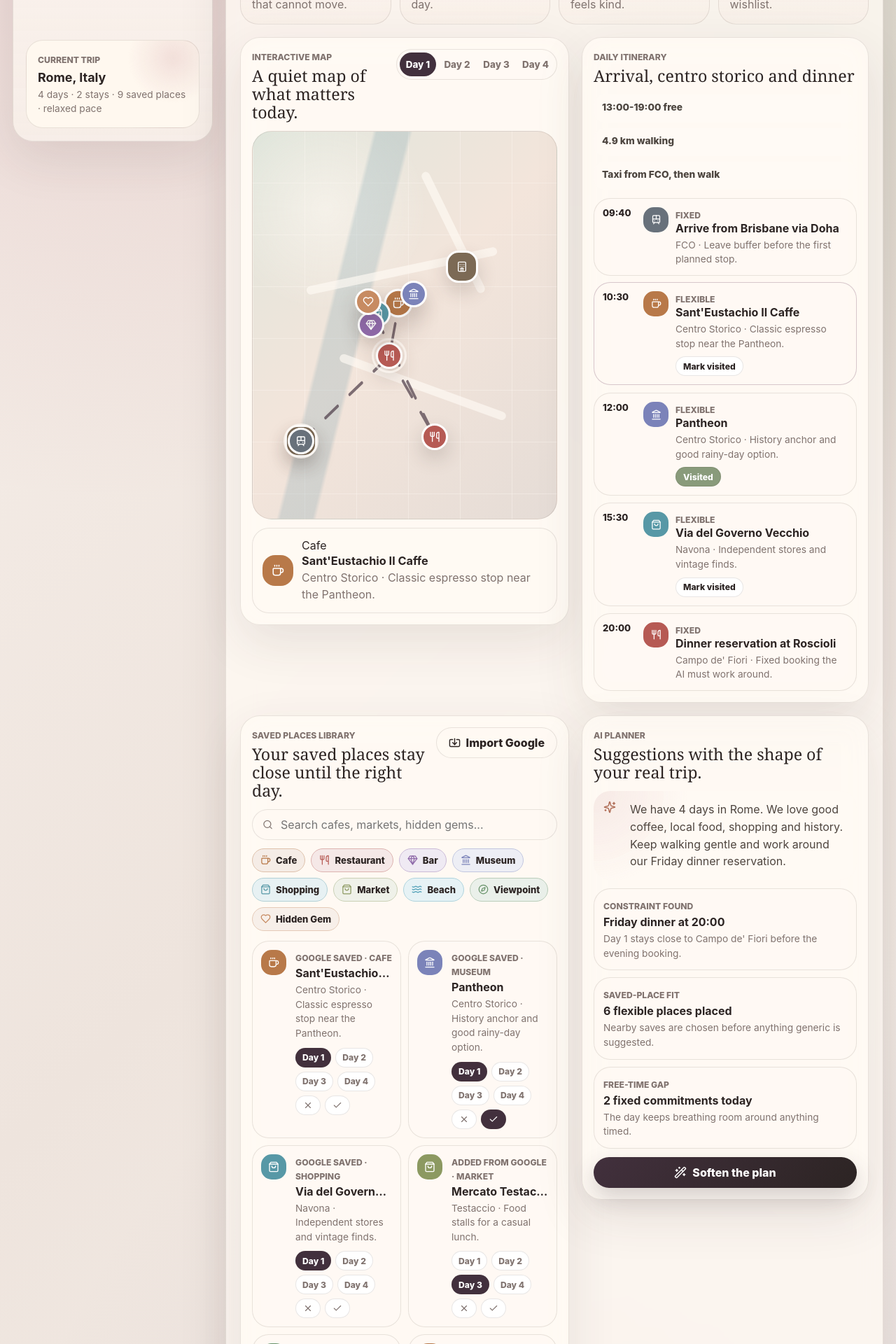
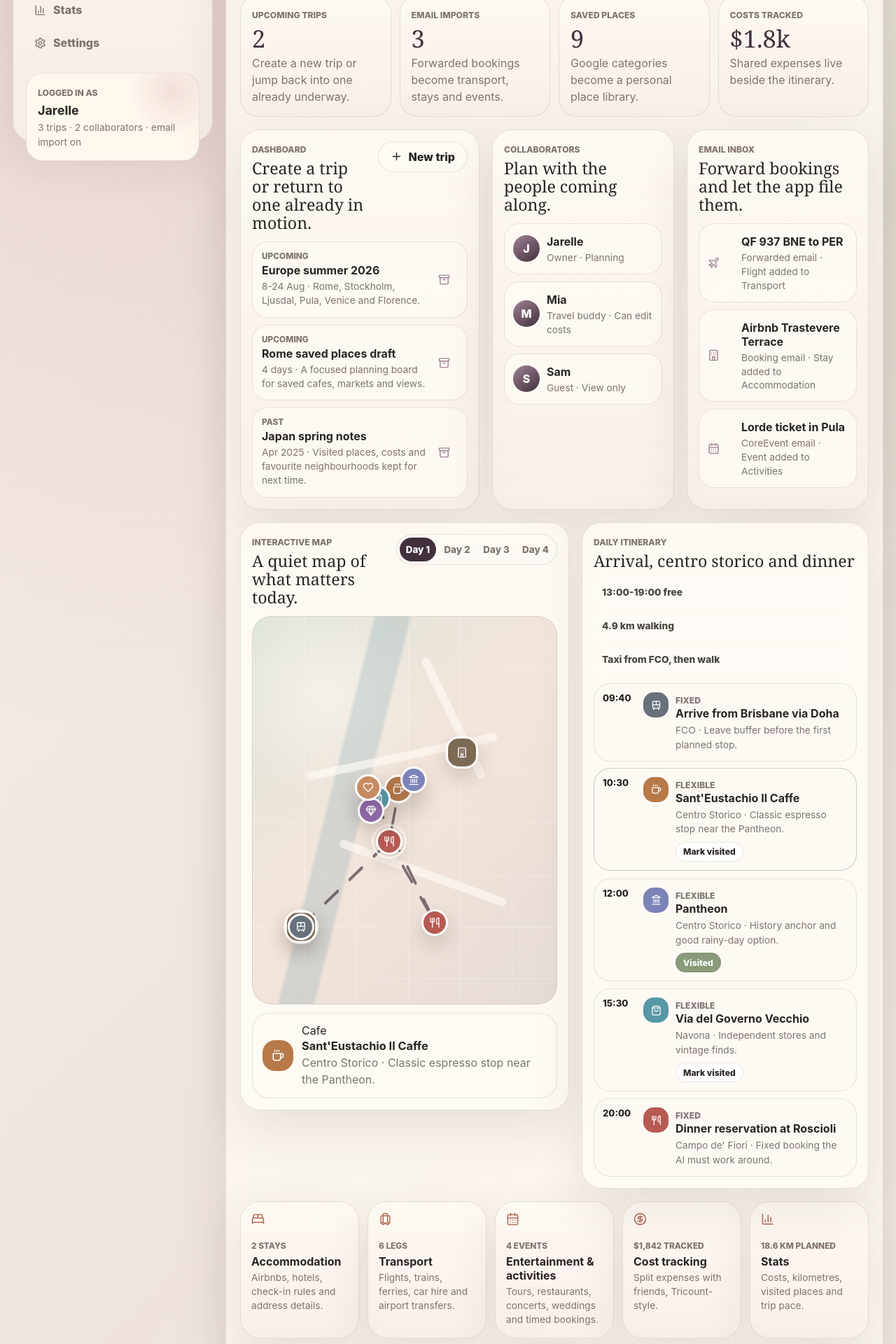
Before and after one commit to jarelletane/travel-companion, a React (Vite) app: page / in a window 1280 px wide. Shown: the part 580-2500 px from the top of the page at 70% size. Built offline with nearby package versions, Linux system fonts and the light colour scheme.

Commit message:
Expand MVP trip planning flow

```diff
--- a/src/App.tsx
+++ b/src/App.tsx
@@ -1,7 +1,11 @@
 import {
+  Archive,
+  BarChart3,
   BedDouble,
   CalendarDays,
+  Car,
   Check,
+  CircleDollarSign,
   Coffee,
   Compass,
   Gem,
@@ -10,8 +14,12 @@ import {
   Import,
   Landmark,
   LayoutDashboard,
+  Luggage,
   Map,
   MapPin,
+  Plane,
+  Plus,
+  Receipt,
   Search,
   Settings,
   ShoppingBag,
@@ -82,6 +90,35 @@ type MapItem = {
   kind: "stay" | "fixed" | "place";
   day?: number;
   time?: string;
+};
+
+type Trip = {
+  id: string;
+  title: string;
+  dates: string;
+  status: "upcoming" | "past";
+  summary: string;
+};
+
+type Collaborator = {
+  name: string;
+  role: string;
+  status: string;
+};
+
+type InboxItem = {
+  id: string;
+  title: string;
+  source: string;
+  status: string;
+  icon: React.ElementType;
+};
+
+type Module = {
+  title: string;
+  description: string;
+  metric: string;
+  icon: React.ElementType;
 };
 
 const categoryMeta: Record<Category, { color: string; icon: React.ElementType }> = {
@@ -307,10 +344,101 @@ const navItems = [
   { label: "Trip Overview", icon: CalendarDays },
   { label: "Daily Itinerary", icon: MapPin },
   { label: "Interactive Map", icon: Map },
-  { label: "Saved Places", icon: Heart },
-  { label: "AI Planner", icon: Sparkles },
-  { label: "Transport & Stays", icon: BedDouble },
+  { label: "Add Places", icon: Heart },
+  { label: "Create", icon: Sparkles },
+  { label: "Accommodation", icon: BedDouble },
+  { label: "Transport", icon: Train },
+  { label: "Activities", icon: CalendarDays },
+  { label: "Costs", icon: Receipt },
+  { label: "Stats", icon: BarChart3 },
   { label: "Settings", icon: Settings },
+];
+
+const trips: Trip[] = [
+  {
+    id: "euro-2026",
+    title: "Europe summer 2026",
+    dates: "8-24 Aug",
+    status: "upcoming",
+    summary: "Rome, Stockholm, Ljusdal, Pula, Venice and Florence.",
+  },
+  {
+    id: "rome-weekend",
+    title: "Rome saved places draft",
+    dates: "4 days",
+    status: "upcoming",
+    summary: "A focused planning board for saved cafes, markets and views.",
+  },
+  {
+    id: "japan-2025",
+    title: "Japan spring notes",
+    dates: "Apr 2025",
+    status: "past",
+    summary: "Visited places, costs and favourite neighbourhoods kept for next time.",
+  },
+];
+
+const collaborators: Collaborator[] = [
+  { name: "Jarelle", role: "Owner", status: "Planning" },
+  { name: "Mia", role: "Travel buddy", status: "Can edit costs" },
+  { name: "Sam", role: "Guest", status: "View only" },
+];
+
+const inboxItems: InboxItem[] = [
+  {
+    id: "qf937",
+    title: "QF 937 BNE to PER",
+    source: "Forwarded email",
+    status: "Flight added to Transport",
+    icon: Plane,
+  },
+  {
+    id: "airbnb-trastevere",
+    title: "Airbnb Trastevere Terrace",
+    source: "Booking email",
+    status: "Stay added to Accommodation",
+    icon: Hotel,
+  },
+  {
+    id: "lorde-pula",
+    title: "Lorde ticket in Pula",
+    source: "CoreEvent email",
+    status: "Event added to Activities",
+    icon: CalendarDays,
+  },
+];
+
+const modules: Module[] = [
+  {
+    title: "Accommodation",
+    description: "Airbnbs, hotels, check-in rules and address details.",
+    metric: "2 stays",
+    icon: BedDouble,
+  },
+  {
+    title: "Transport",
+    description: "Flights, trains, ferries, car hire and airport transfers.",
+    metric: "6 legs",
+    icon: Luggage,
+  },
+  {
+    title: "Entertainment & activities",
+    description: "Tours, restaurants, concerts, weddings and timed bookings.",
+    metric: "4 events",
+    icon: CalendarDays,
+  },
+  {
+    title: "Cost tracking",
+    description: "Split expenses with friends, Tricount-style.",
+    metric: "$1,842 tracked",
+    icon: CircleDollarSign,
+  },
+  {
+    title: "Stats",
+    description: "Costs, kilometres, visited places and trip pace.",
+    metric: "18.6 km planned",
+    icon: BarChart3,
+  },
 ];
 
 export function App() {
@@ -420,7 +548,6 @@ export function App() {
   const selectedItem = mapItems.find((item) => item.id === selectedItemId) ?? mapItems[0];
   const plannedCount = Object.keys(dayAssignments).length;
   const visitedCount = visitedIds.length;
-  const fixedToday = fixedEvents.filter((event) => event.day === selectedDay).length;
 
   function assignPlaceToDay(placeId: string, day: number) {
     setDayAssignments((current) => ({ ...current, [placeId]: day }));
@@ -481,53 +608,124 @@ export function App() {
         </nav>
 
         <div className="trip-card">
-          <span>Current trip</span>
-          <strong>Rome, Italy</strong>
-          <p>4 days · 2 stays · 9 saved places · relaxed pace</p>
+          <span>Logged in as</span>
+          <strong>Jarelle</strong>
+          <p>3 trips · 2 collaborators · email import on</p>
         </div>
       </aside>
 
       <section className="workspace">
         <header className="topbar">
           <div>
-            <span className="eyebrow">Your trip, gathered gently</span>
-            <h1>Plan around the places, plans and little wishes you already carry.</h1>
+            <span className="eyebrow">Your trips, gathered gently</span>
+            <h1>Forward the booking, save the bakery, invite the friend, then let the day take shape.</h1>
             <p>
-              Fixed bookings, stays, notes and saved Google places sit together
-              before AI shapes the day into something realistic and personal.
+              A calm TripIt-like home for bookings, collaborators, saved Google
+              places, costs and AI planning, without making you enter the same
+              trip twice.
             </p>
           </div>
           <div className="mood-card" aria-label="Trip mood">
             <span>Trip mood</span>
-            <strong>Slow mornings, good coffee, golden hour walks</strong>
+            <strong>Shared notes, cute bakeries, easy days, no duplicate admin</strong>
           </div>
           <button className="primary-action" onClick={() => setGenerated(true)}>
             {generated ? <Check size={18} /> : <Wand2 size={18} />}
-            {generated ? "Plan refreshed" : "Shape the days"}
+            {generated ? "Workspace refreshed" : "Create the plan"}
           </button>
         </header>
 
         <section className="summary-grid" aria-label="Trip summary">
           <article>
-            <span>Fixed events</span>
-            <strong>{fixedEvents.length}</strong>
-            <p>Dinners, tours, transport and moments that cannot move.</p>
+            <span>Upcoming trips</span>
+            <strong>{trips.filter((trip) => trip.status === "upcoming").length}</strong>
+            <p>Create a new trip or jump back into one already underway.</p>
           </article>
           <article>
-            <span>Saved library</span>
-            <strong>{savedPlaces.length}</strong>
-            <p>Personal places waiting quietly until they fit the day.</p>
+            <span>Email imports</span>
+            <strong>{inboxItems.length}</strong>
+            <p>Forwarded bookings become transport, stays and events.</p>
           </article>
           <article>
-            <span>Planned places</span>
-            <strong>{plannedCount}</strong>
-            <p>Flexible stops placed where the route still feels kind.</p>
+            <span>Saved places</span>
+            <strong>{savedPlaces.length}</strong>
+            <p>Google categories become a personal place library.</p>
           </article>
           <article>
-            <span>Visited</span>
-            <strong>{visitedCount}</strong>
-            <p>Memories kept without losing the original wishlist.</p>
+            <span>Costs tracked</span>
+            <strong>$1.8k</strong>
+            <p>Shared expenses live beside the itinerary.</p>
           </article>
+        </section>
+
+        <section className="hub-grid" aria-label="Trip dashboard">
+          <div className="hub-panel">
+            <div className="panel-heading">
+              <div>
+                <span>Dashboard</span>
+                <h2>Create a trip or return to one already in motion.</h2>
+              </div>
+              <button className="secondary-action">
+                <Plus size={17} />
+                New trip
+              </button>
+            </div>
+            <div className="trip-list">
+              {trips.map((trip) => (
+                <article key={trip.id} className="trip-row">
+                  <div>
+                    <span>{trip.status === "upcoming" ? "Upcoming" : "Past"}</span>
+                    <strong>{trip.title}</strong>
+                    <p>{trip.dates} · {trip.summary}</p>
+                  </div>
+                  <Archive size={17} />
+                </article>
+              ))}
+            </div>
+          </div>
+
+          <aside className="hub-panel compact-hub">
+            <div className="panel-heading compact">
+              <div>
+                <span>Collaborators</span>
+                <h2>Plan with the people coming along.</h2>
+              </div>
+            </div>
+            <div className="collab-list">
+              {collaborators.map((person) => (
+                <article key={person.name}>
+                  <div className="avatar">{person.name.slice(0, 1)}</div>
+                  <div>
+                    <strong>{person.name}</strong>
+                    <p>{person.role} · {person.status}</p>
+                  </div>
+                </article>
+              ))}
+            </div>
+          </aside>
+
+          <aside className="hub-panel compact-hub">
+            <div className="panel-heading compact">
+              <div>
+                <span>Email inbox</span>
+                <h2>Forward bookings and let the app file them.</h2>
+              </div>
+            </div>
+            <div className="inbox-list">
+              {inboxItems.map((item) => {
+                const Icon = item.icon;
+                return (
+                  <article key={item.id}>
+                    <Icon size={17} />
+                    <div>
+                      <strong>{item.title}</strong>
+                      <p>{item.source} · {item.status}</p>
+                    </div>
+                  </article>
+                );
+              })}
+            </div>
+          </aside>
         </section>
 
         <section className="planner-grid">
@@ -664,12 +862,26 @@ export function App() {
           </aside>
         </section>
 
+        <section className="module-grid" aria-label="Trip modules">
+          {modules.map((module) => {
+            const Icon = module.icon;
+            return (
+              <article key={module.title} className="module-card">
+                <Icon size={19} />
+                <span>{module.metric}</span>
+                <strong>{module.title}</strong>
+                <p>{module.description}</p>
+              </article>
+            );
+          })}
+        </section>
+
         <section className="lower-grid">
           <div className="library-panel">
             <div className="panel-heading">
               <div>
                 <span>Saved places library</span>
-                <h2>Your saved places stay close until the right day.</h2>
+                <h2>Look up any place, import saved lists, then choose what belongs on this trip.</h2>
               </div>
               <button className="secondary-action">
                 <Import size={17} />
@@ -683,7 +895,7 @@ export function App() {
                 <input
                   value={searchTerm}
                   onChange={(event) => setSearchTerm(event.target.value)}
-                  placeholder="Search cafes, markets, hidden gems..."
+                  placeholder="Search bakeries, markets, saved lists..."
                 />
               </label>
             </div>
@@ -758,34 +970,34 @@ export function App() {
             <div className="panel-heading compact">
               <div>
                 <span>AI planner</span>
-                <h2>Suggestions with the shape of your real trip.</h2>
+                <h2>Create a day from everything already in the trip.</h2>
               </div>
             </div>
 
             <div className="prompt-box">
               <Sparkles size={18} />
               <p>
-                We have 4 days in Rome. We love good coffee, local food,
-                shopping and history. Keep walking gentle and work around our
-                Friday dinner reservation.
+                Use my forwarded bookings, accommodation, transport, saved Google
+                places, collaborators' notes and costs. Suggest a gentle day in
+                Rome with bakeries nearby and no clashes.
               </p>
             </div>
 
             <div className="ai-stack">
               <article>
                 <span>Constraint found</span>
-                <strong>Friday dinner at 20:00</strong>
-                <p>Day 1 stays close to Campo de' Fiori before the evening booking.</p>
+                <strong>Email bookings parsed</strong>
+                <p>Flights, check-ins and tickets are filed into the right tabs.</p>
               </article>
               <article>
                 <span>Saved-place fit</span>
                 <strong>{plannedCount} flexible places placed</strong>
-                <p>Nearby saves are chosen before anything generic is suggested.</p>
+                <p>Nearby Google saves are chosen before generic suggestions.</p>
               </article>
               <article>
-                <span>Free-time gap</span>
-                <strong>{fixedToday} fixed commitments today</strong>
-                <p>The day keeps breathing room around anything timed.</p>
+                <span>Shared context</span>
+                <strong>{collaborators.length} travellers included</strong>
+                <p>Costs, notes and preferences stay attached to the trip.</p>
               </article>
             </div>
 
--- a/src/styles.css
+++ b/src/styles.css
@@ -323,6 +323,103 @@ button {
   font-size: 2.15rem;
   font-weight: 500;
   line-height: 1;
+}
+
+.hub-grid {
+  display: grid;
+  grid-template-columns: minmax(0, 1.35fr) minmax(260px, 0.82fr) minmax(260px, 0.9fr);
+  gap: 18px;
+  align-items: stretch;
+}
+
+.hub-panel,
+.module-card {
+  border: 1px solid var(--line);
+  border-radius: 28px;
+  background:
+    linear-gradient(180deg, rgba(255, 250, 244, 0.84), rgba(247, 237, 230, 0.68));
+  box-shadow: var(--shadow);
+}
+
+.hub-panel {
+  padding: 16px;
+}
+
+.compact-hub {
+  min-height: 100%;
+}
+
+.trip-list,
+.collab-list,
+.inbox-list {
+  display: grid;
+  gap: 10px;
+}
+
+.trip-row,
+.collab-list article,
+.inbox-list article {
+  display: grid;
+  gap: 10px;
+  align-items: center;
+  border: 1px solid var(--line);
+  border-radius: 22px;
+  background: rgba(255, 250, 244, 0.78);
+}
+
+.trip-row {
+  grid-template-columns: minmax(0, 1fr) 28px;
+  padding: 13px;
+}
+
+.collab-list article,
+.inbox-list article {
+  grid-template-columns: 38px minmax(0, 1fr);
+  padding: 12px;
+}
+
+.trip-row span,
+.module-card span {
+  display: block;
+  color: var(--muted);
+  font-size: 0.74rem;
+  font-weight: 760;
+  text-transform: uppercase;
+}
+
+.trip-row strong,
+.collab-list strong,
+.inbox-list strong,
+.module-card strong {
+  display: block;
+  margin-top: 3px;
+  color: var(--ink);
+}
+
+.trip-row p,
+.collab-list p,
+.inbox-list p,
+.module-card p {
+  margin: 4px 0 0;
+  color: var(--muted);
+  font-size: 0.86rem;
+  line-height: 1.45;
+}
+
+.trip-row svg,
+.inbox-list svg {
+  color: var(--mauve);
+}
+
+.avatar {
+  display: grid;
+  width: 38px;
+  height: 38px;
+  place-items: center;
+  border-radius: 50%;
+  color: white;
+  background: linear-gradient(145deg, var(--mauve), var(--dusk));
+  font-weight: 780;
 }
 
 .planner-grid,
@@ -793,6 +890,29 @@ button {
   }
 }
 
+.module-grid {
+  display: grid;
+  grid-template-columns: repeat(5, minmax(0, 1fr));
+  gap: 12px;
+}
+
+.module-card {
+  min-height: 150px;
+  padding: 15px;
+}
+
+.module-card svg {
+  color: var(--clay);
+}
+
+.module-card span {
+  margin-top: 18px;
+}
+
+.module-card strong {
+  margin-top: 5px;
+}
+
 @media (max-width: 980px) {
   .topbar,
   .panel-heading {
@@ -802,6 +922,8 @@ button {
   .planner-grid,
   .lower-grid,
   .summary-grid,
+  .hub-grid,
+  .module-grid,
   .place-list {
     grid-template-columns: 1fr;
   }
```
Also changed, not shown: 1 other file (tests, documents, lock files or other folders).
